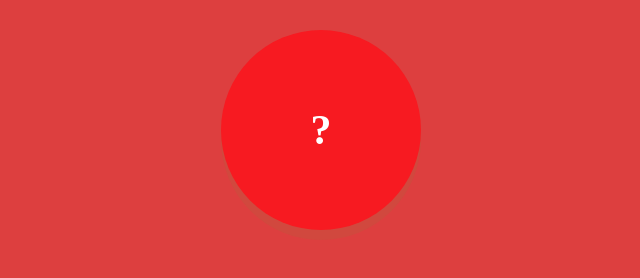
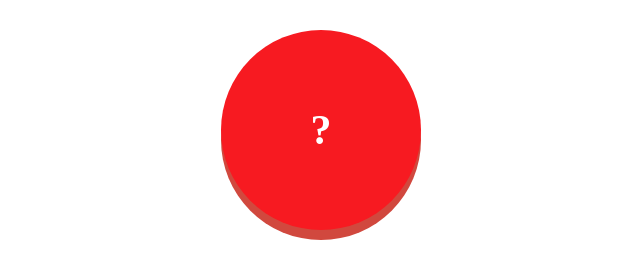
Before and after one commit to koutaro20/myomikuji, a plain HTML site: page index.html in a window 1280 px wide. Shown: the whole page, without its empty margins (319-959 px from the left). Drawn offline with Linux system fonts and the light colour scheme.

Commit message:
2nd commit

```diff
--- a/css/styles.css
+++ b/css/styles.css
@@ -1,5 +1,5 @@
 body {
-  background-color: rgb(221, 63, 63);
+  background-color: rgb(255, 255, 255);
 }
 #btn {
   width: 200px;
```
